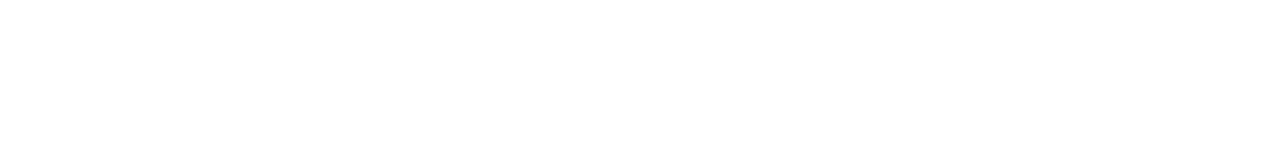
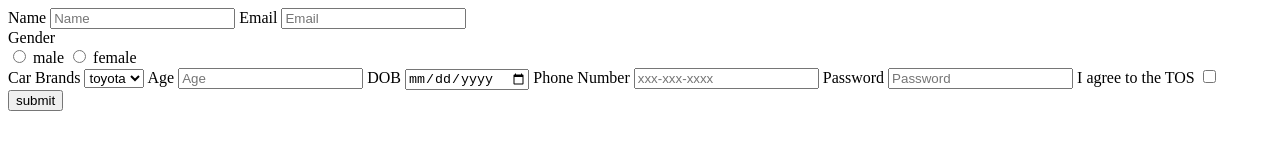
Before and after one commit to acciojob/signup-form-car-g00glecrackers, a website: page main.html in a window 1280 px wide. Drawn offline with Linux system fonts and the light colour scheme.

Commit message:
created a submission

```diff
--- a/main.html
+++ b/main.html
@@ -7,10 +7,43 @@
 </head>
 
 <body>
-	<!-- the entire body must be written by student -->
-    <script type="text/javascript" src="./script.js">
-</script>
+	<form action="" method="post">
+		<label for="name">Name</label>
+		<input id="name" type="text" required placeholder="Name">
+		<label for="email">Email</label>
+		<input id="email" type="Email" required placeholder="Email">
 
+		<div><label for="gender_m, gender_f">Gender</label> <br>
+
+		<input id="gender_m" type="Radio" name="Gender" value="Gender" required >
+		<label for="gender_m">male</label>
+		<input id="gender_f" type="Radio" name="Gender" value="Gender" required >
+		<label for="gender_f">female</label></div>
+
+
+		<label for="car">Car Brands</label>
+		<select id="car" type="select" placeholder="--Please choose an option--" required>
+			<option>toyota</option>
+			<option>honda</option>
+			<option>tata</option>
+		</select>
+		<label for="age">Age</label>
+		<input id="age" type="Number" required placeholder="Age">
+
+		<label for="dob">DOB</label>
+		<input id="dob" type="Date" required >
+
+		<label for="tel">Phone Number</label>
+		<input id="tel" type="Tel" placeholder="xxx-xxx-xxxx">
+
+		<label for="password">Password</label>
+		<input id="password" type="Password" placeholder="Password" required>
+
+		<label for="tos">I agree to the TOS</label>
+		<input id="tos" type="Checkbox" required>
+
+		<button type="submit">submit</button>
+	</form>
 </body>
 
 </html>
```
